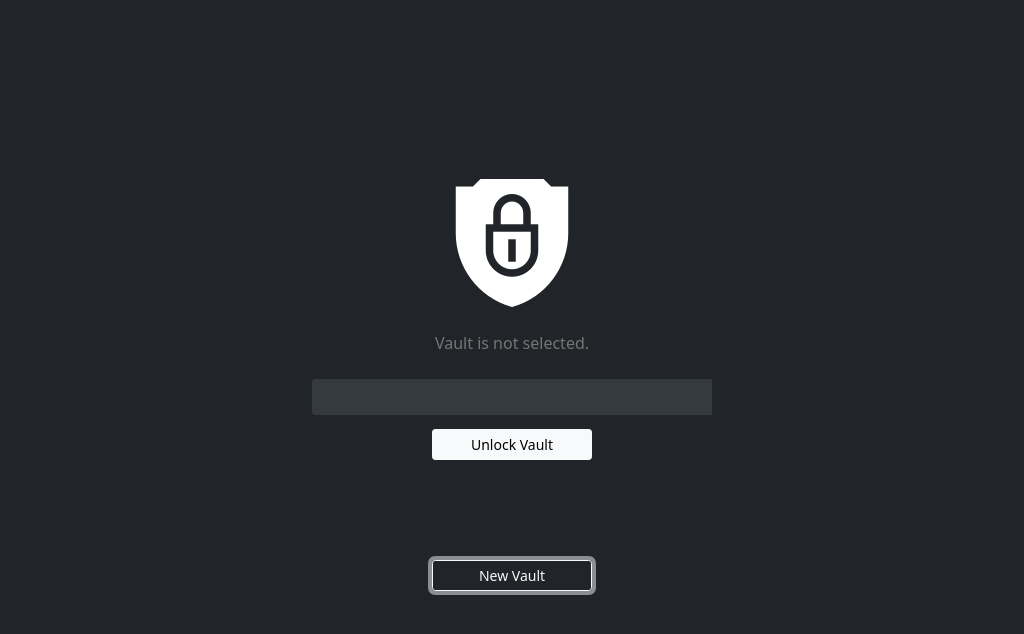
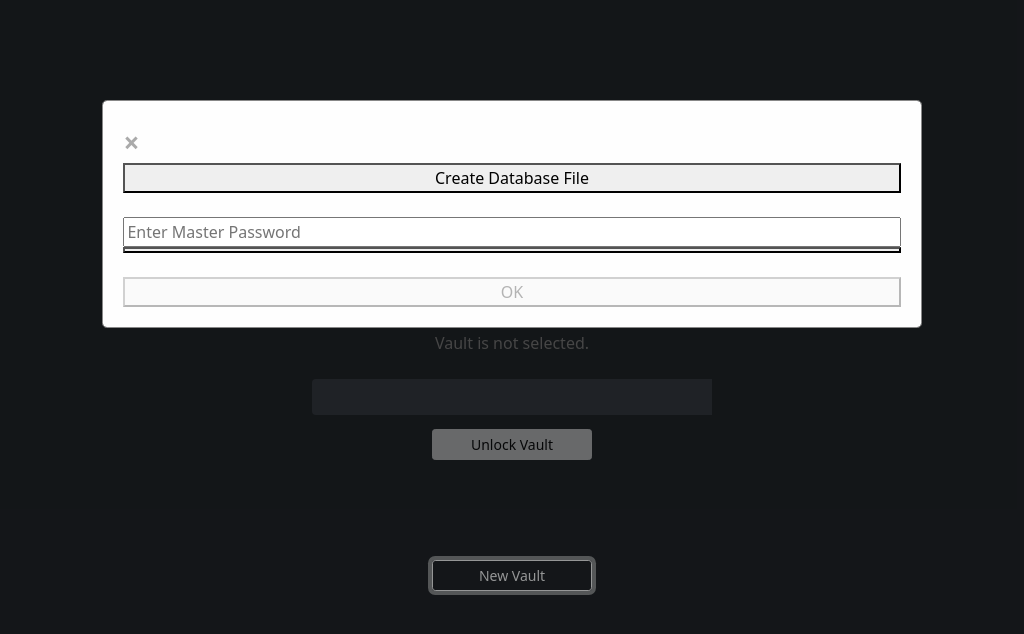
Before and after one commit to Eto098/Password-Manager, an Electron app: page index.html in a window 1024 px wide. Both pictures are taken after a click on the button "New Vault". Drawn offline with Linux system fonts and the light colour scheme; no server answers; files whose address does not match are found by name.

Commit message:
GUI connection to the login page has been done

```diff
--- a/index.html
+++ b/index.html
@@ -8,6 +8,47 @@
     <link rel="stylesheet" href="./css/bootstrap.min.css">
     <link rel="stylesheet" href="./css/show-password-toggle.css">
     <title>Password Manager</title>
+    <style>
+          /* The Modal (background) */
+          .modal {
+              display: none; /* Hidden by default */
+              position: fixed; /* Stay in place */
+              z-index: 1; /* Sit on top */
+              padding-top: 100px; /* Location of the box */
+              left: 0;
+              top: 0;
+              width: 100%; /* Full width */
+              height: 100%; /* Full height */
+              overflow: auto; /* Enable scroll if needed */
+              background-color: rgb(0,0,0); /* Fallback color */
+              background-color: rgba(0,0,0,0.4); /* Black w/ opacity */
+          }
+
+          /* Modal Content */
+          .modal-content {
+              background-color: #fefefe;
+              margin: auto;
+              padding: 20px;
+              border: 1px solid #888;
+              width: 80%;
+          }
+
+          /* The Close Button */
+          .close {
+              color: #aaaaaa;
+              float: right;
+              font-size: 28px;
+              font-weight: bold;
+          }
+
+          .close:hover,
+          .close:focus {
+              color: #000;
+              text-decoration: none;
+              cursor: pointer;
+          }
+      </style>
+  </head>
   <body>
 
       <div id="login">
@@ -15,34 +56,45 @@
              <div class="mb-3">
 
                 <div class="fileUpload image-upload logo">
-                <label for="uploadBtn">
-                        <img src="./media/privacy.png"/>
-                    </label>
-                    <input id="uploadBtn" type="file" class="upload" />
+                    <a onclick="browseBtn()"><img src="./media/privacy.png"/></a>
                 </div>
 
 <br>
 
-<input id="uploadFile" class="upload" placeholder="Vault is not selected." disabled="disabled" />
+<input id="currDbName" class="upload" placeholder="Vault is not selected." disabled="disabled" />
 
 <br>
 
                   <div class="input-group">
-                      <input type="password" id="password" class="shadow-none form-control  pass" spellcheck="false" autocorrect="off" autocapitalize="off" required autofocus>
+                      <input type="password" onkeyup="pwChanged()" id="password" class="shadow-none form-control  pass" spellcheck="false" autocorrect="off" autocapitalize="off" required autofocus>
                       <button id="toggle-password" type="button" class="d-none"
                         aria-label="Show password as plain text. Warning: this will display your password on the screen." >
                       </button>
                   </div>
 
 
-                    <button type="button" class="btn btn-light btn-sm login">Unlock Vault</button>
+                    <button onclick="openVault()" id="openVault" type="button" disabled="disabled" class="btn btn-light btn-sm login">Unlock Vault</button>
                      <br><br><br><br>
-                      <button type="button" class="btn btn-outline-light btn-sm login">New Vault</button>
+                      <button id="createVault" type="button" class="btn btn-outline-light btn-sm login">New Vault</button>
 
             </div>
 
       </div>
-   <script src="./js/file-upload.js"></script>
+      <!-- The Modal -->
+      <div id="myModal" class="modal" style="display: none">
+
+          <!-- Modal content -->
+          <div class="modal-content">
+              <span class="close">&times;</span>
+              <button onclick="saveVaultFile()">Create Database File</button>
+              <br>
+              <input id="mPwd" type="password" onkeyup="pwChanged2()" placeholder="Enter Master Password"/>
+              <button onclick="showPwBtn2()"></button>
+              <br>
+              <button id="createVaultBtn" onclick="createVault()" disabled="disabled">OK</button>
+          </div>
+
+      </div>
    <script src="./js/show-password-toggle.js"></script>
    <script src="./js/bootstrap.min.js"></script>
    <script src="./js/popper.min.js"></script>
--- a/js/file-upload.js
+++ b/js/file-upload.js
@@ -1,3 +1,3 @@
 document.getElementById("uploadBtn").onchange = function () {
-    document.getElementById("uploadFile").value = this.value.split(/(\\|\/)/g).pop();
+    document.getElementById("currDbName").value = this.value.split(/(\\|\/)/g).pop();
 };
--- a/js/login.js
+++ b/js/login.js
@@ -9,15 +9,13 @@ localStorage.clear();
 function browseBtn(){
     dialog.showOpenDialog({title: "Choose A Vault"}).then((result) => {
         localStorage.setItem("currDb", result.filePaths[0])
-        document.getElementById("currDbName").innerText = basename(result.filePaths[0]);
+        document.getElementById("currDbName").value = basename(result.filePaths[0]);
         if (localStorage.getItem("currDb") &&
             localStorage.getItem("currDb").endsWith(".sql") &&
-            document.getElementById("masterPassword").value){
-            console.log(111);
+            document.getElementById("password").value){
             document.getElementById("openVault").disabled = false;
         }else{
             document.getElementById("openVault").disabled = true;
-            console.log(222);
         }
     });
 
@@ -25,7 +23,7 @@ function browseBtn(){
 function pwChanged(){
     if (localStorage.getItem("currDb") &&
         localStorage.getItem("currDb").endsWith(".sql") &&
-        document.getElementById("masterPassword").value){
+        document.getElementById("password").value){
         document.getElementById("openVault").disabled = false;
     }else{
         document.getElementById("openVault").disabled = true;
@@ -41,7 +39,7 @@ function pwChanged2(){
     }
 }
 async function openVault(){
-    const pwd = document.getElementById("masterPassword").value;
+    const pwd = document.getElementById("password").value;
     const dbName = localStorage.getItem("currDb");
     localStorage.setItem("pwd", pwd);
 
@@ -81,6 +79,8 @@ async function openVault(){
 async function createVault(){
     const name = localStorage.getItem("addDbName");
     const password = document.getElementById("mPwd").value;
+    localStorage.setItem("currDb", name);
+    document.getElementById("currDbName").value = basename(name)
     console.log(name);
     console.log(password);
     await addDb(name, password);
--- a/package.json
+++ b/package.json
@@ -4,6 +4,7 @@
   "description": "first electron app",
   "main": "main.js",
   "dependencies": {
+    "@journeyapps/sqlcipher": "^5.2.0",
     "bootstrap-show-password-toggle": "^1.0.0"
   },
   "devDependencies": {
```
Also changed, not shown: 1 other file.
